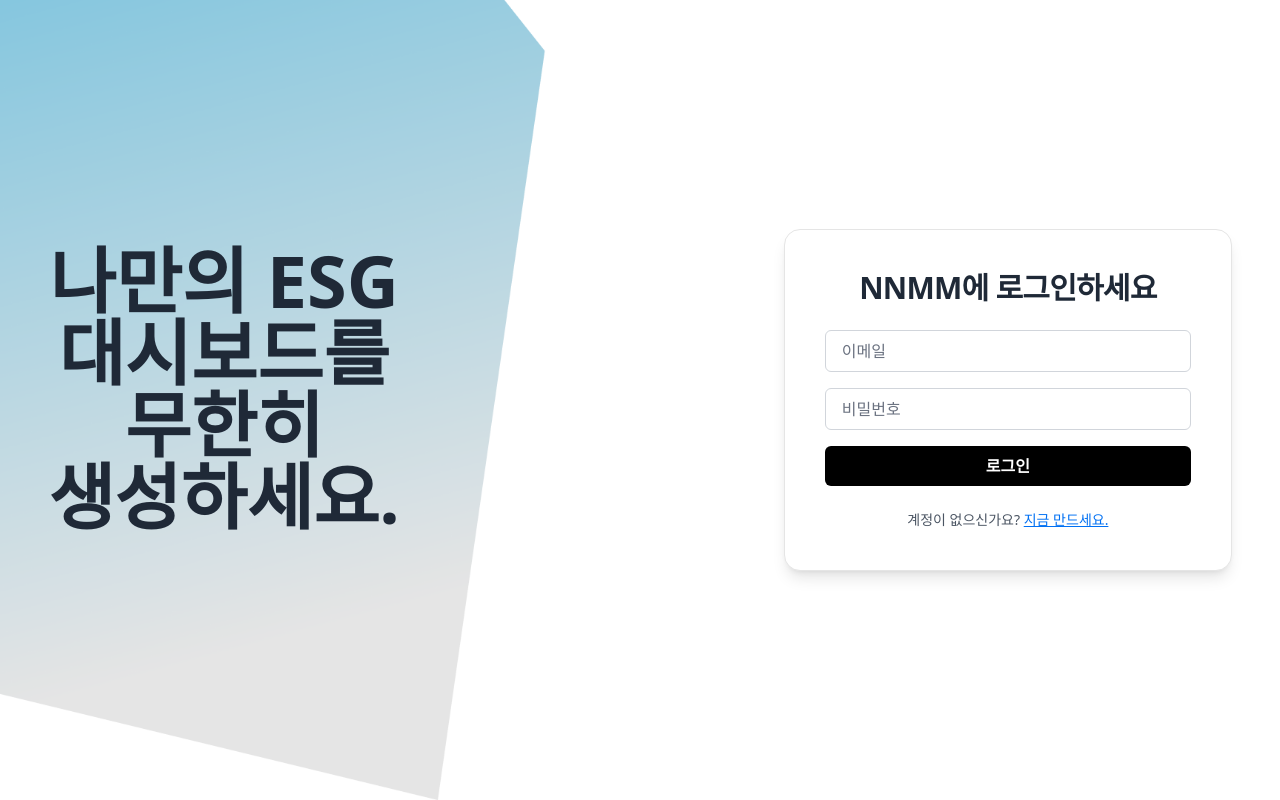
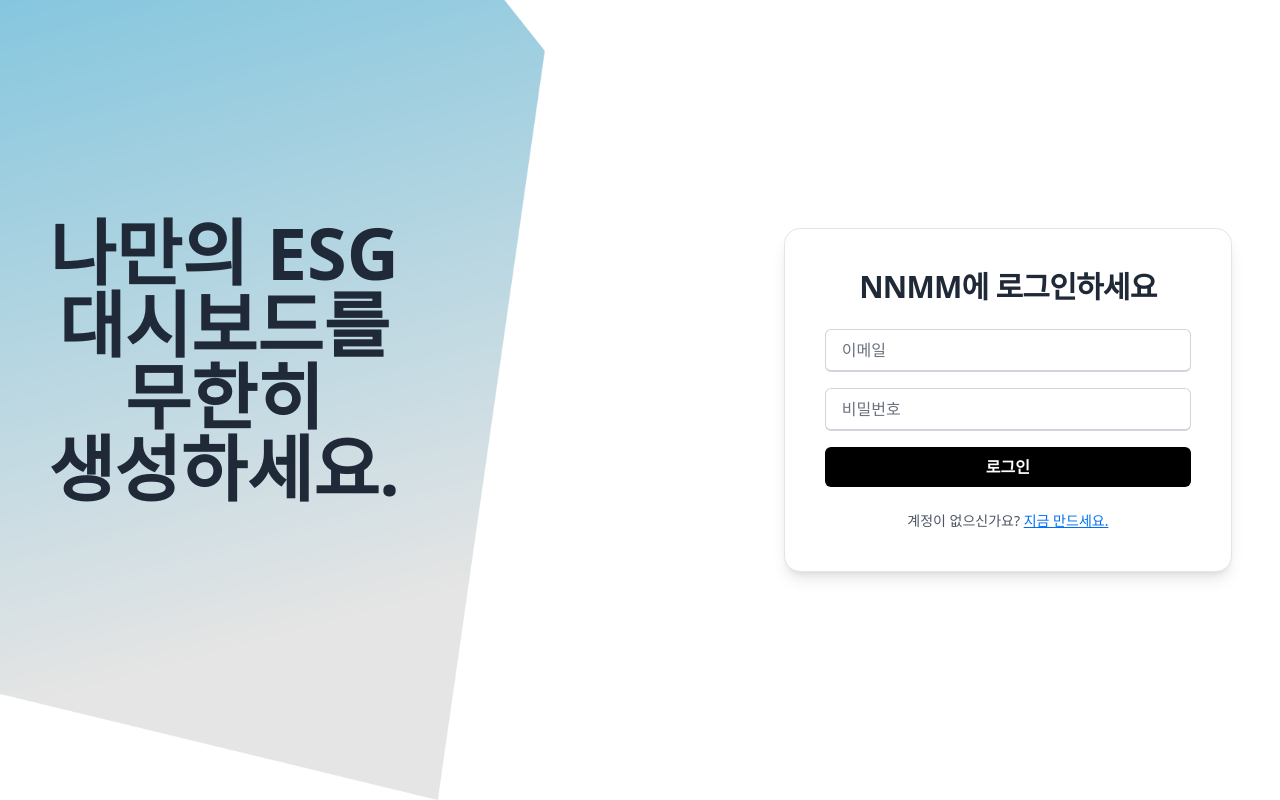
Before and after one commit to rlaDonghwan/NNMM_frontend, a Next.js app: page /auth/signin in a window 1280 px wide. Built offline with nearby package versions, Linux system fonts and the light colour scheme; no server answers.

Commit message:
로그인

```diff
--- a/src/components/auth/SignInForm.tsx
+++ b/src/components/auth/SignInForm.tsx
@@ -42,7 +42,7 @@ export default function SignInForm() {
     <div
       className="min-h-screen flex items-center justify-center bg-cover bg-center"
       style={{backgroundImage: 'url("/images/login.png")'}}>
-      <div className="mb-6 text-7xl font-bold text-center text-gray-800">
+      <div className="mb-20 text-7xl font-bold text-center text-gray-800">
         나만의 ESG
         <br />
         대시보드를
@@ -59,14 +59,14 @@ export default function SignInForm() {
           <form onSubmit={handleSubmit} className="space-y-4">
             <input
               type="email"
-              className="w-full px-4 py-2 border border-gray-300 rounded-md focus:outline-none focus:ring-2 focus:ring-blue-400"
+              className="w-full px-4 py-2 border-b-2 border-gray-300 rounded-md focus:outline-none focus:ring-2 focus:ring-blue-400"
               placeholder="이메일"
               value={email}
               onChange={e => setEmail(e.target.value)}
             />
             <input
               type="password"
-              className="w-full px-4 py-2 border border-gray-300 rounded-md focus:outline-none focus:ring-2 focus:ring-blue-400"
+              className="w-full px-4 py-2 border-b-2 border-gray-300 rounded-md focus:outline-none focus:ring-2 focus:ring-blue-400"
               placeholder="비밀번호"
               value={password}
               onChange={e => setPassword(e.target.value)}
```
